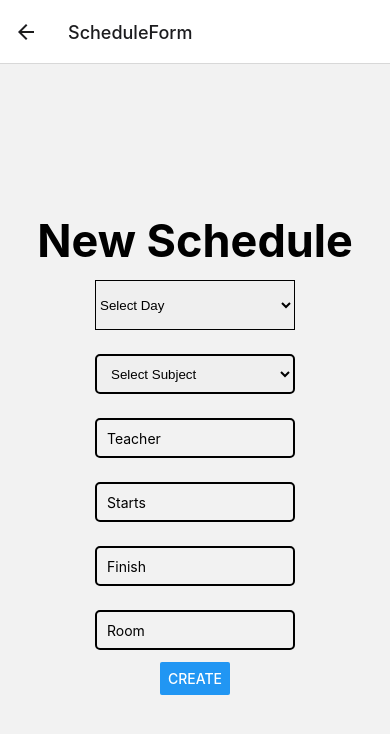
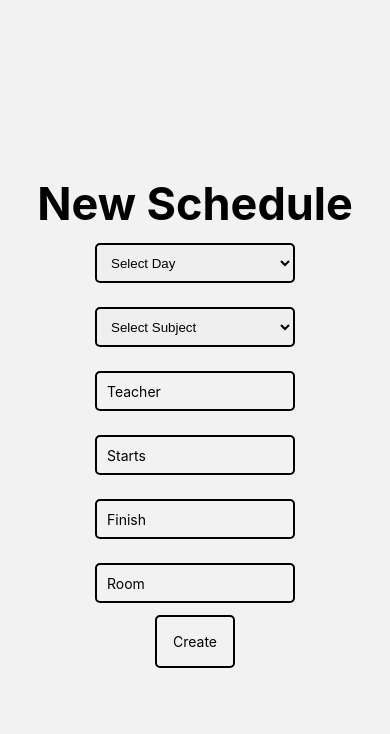
Before and after one commit to AddAcTech/schedule, a React Native app: screen /ScheduleForm in a window 390 px wide. Shown: the top 734 px of the page. Built offline with nearby package versions, Linux system fonts and the light colour scheme.

Commit message:
navigation bar

```diff
--- a/App.jsx
+++ b/App.jsx
@@ -10,7 +10,10 @@ const Stack = createStackNavigator();
 function App() {
   return (
     <NavigationContainer>
-      <Stack.Navigator initialRouteName="/">
+      <Stack.Navigator
+        initialRouteName="/"
+        screenOptions={{ headerShown: false }}
+      >
         <Stack.Screen name="/" component={Principal} />
         <Stack.Screen name="SubjectForm" component={SubjectForm} />
         <Stack.Screen name="ScheduleForm" component={ScheduleForm} />
--- a/package.json
+++ b/package.json
@@ -24,7 +24,8 @@
     "react-native-picker-select": "^9.0.1",
     "react-native-safe-area-context": "^4.8.2",
     "react-native-screens": "^3.29.0",
-    "react-native-web": "~0.19.6"
+    "react-native-web": "~0.19.6",
+    "react-native-gesture-handler": "~2.14.0"
   },
   "devDependencies": {
     "@babel/core": "^7.20.0"
--- a/src/components/ScheduleForm.jsx
+++ b/src/components/ScheduleForm.jsx
@@ -1,5 +1,5 @@
 import React, { useState, useEffect } from "react";
-import { Button, Text, View, TextInput, StyleSheet } from "react-native";
+import { Pressable, Text, View, TextInput, StyleSheet } from "react-native";
 import { Picker } from "@react-native-picker/picker";
 import { useNavigation } from "@react-navigation/native";
 import AsyncStorage from "@react-native-async-storage/async-storage";
@@ -65,7 +65,7 @@ function ScheduleForm() {
       <Picker
         selectedValue={schedule.day}
         onValueChange={(itemValue) => handleChange("day", itemValue)}
-        style={styles.selectors}
+        style={styles.inputs}
       >
         <Picker.Item label="Select Day" value="" />
         <Picker.Item label="Monday" value="Monday" />
@@ -104,7 +104,11 @@ function ScheduleForm() {
         onChangeText={(text) => handleChange("room", text)}
         style={styles.inputs}
       />
-      <Button title="Create" onPress={handleSubmit} />
+      <View style={styles.buttonContainer}>
+        <Pressable style={styles.button} onPress={handleSubmit}>
+          <Text>Create</Text>
+        </Pressable>
+      </View>
     </View>
   );
 }
@@ -127,6 +131,16 @@ const styles = StyleSheet.create({
     borderWidth: 1,
     borderColor: "black",
   },
+  buttonContainer: {
+    width: "100%",
+    alignItems: "center",
+  },
+  button: {
+    borderColor: "black",
+    borderWidth: 2,
+    padding: 16,
+    borderRadius: 5,
+  },
 });
 
 export default ScheduleForm;
```
Also changed, not shown: 1 other file (tests, documents, lock files or other folders).
